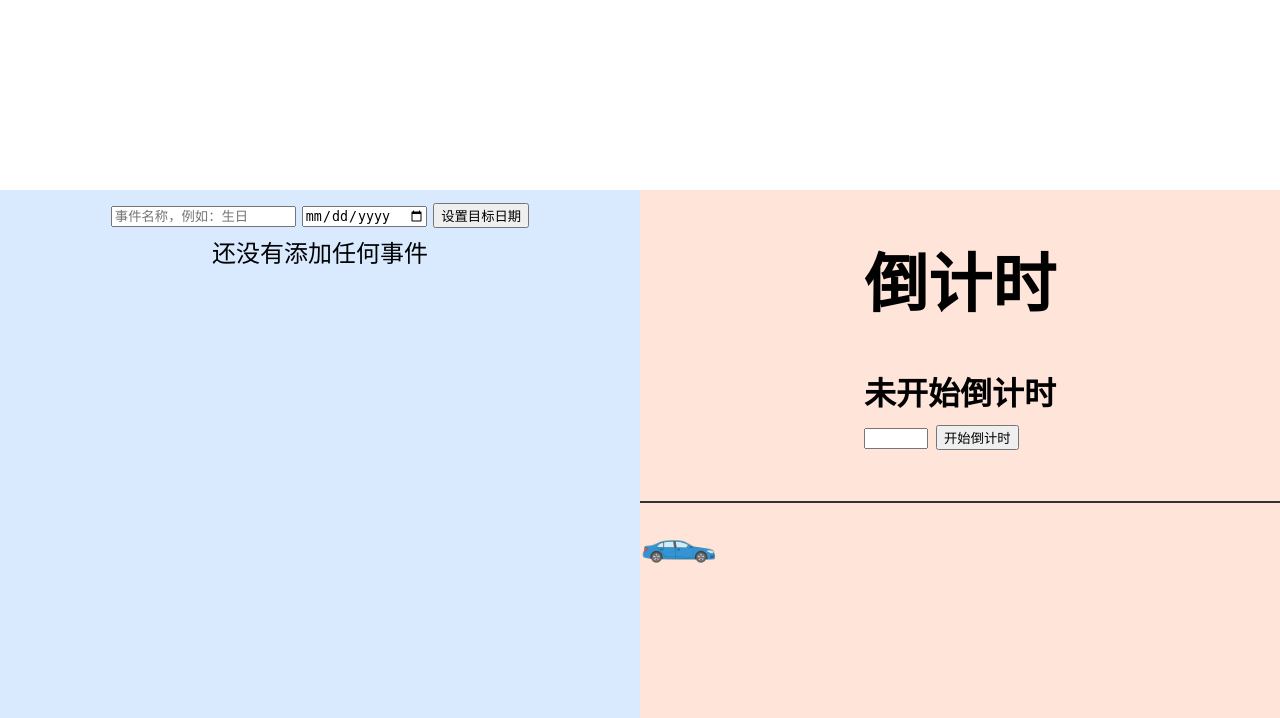
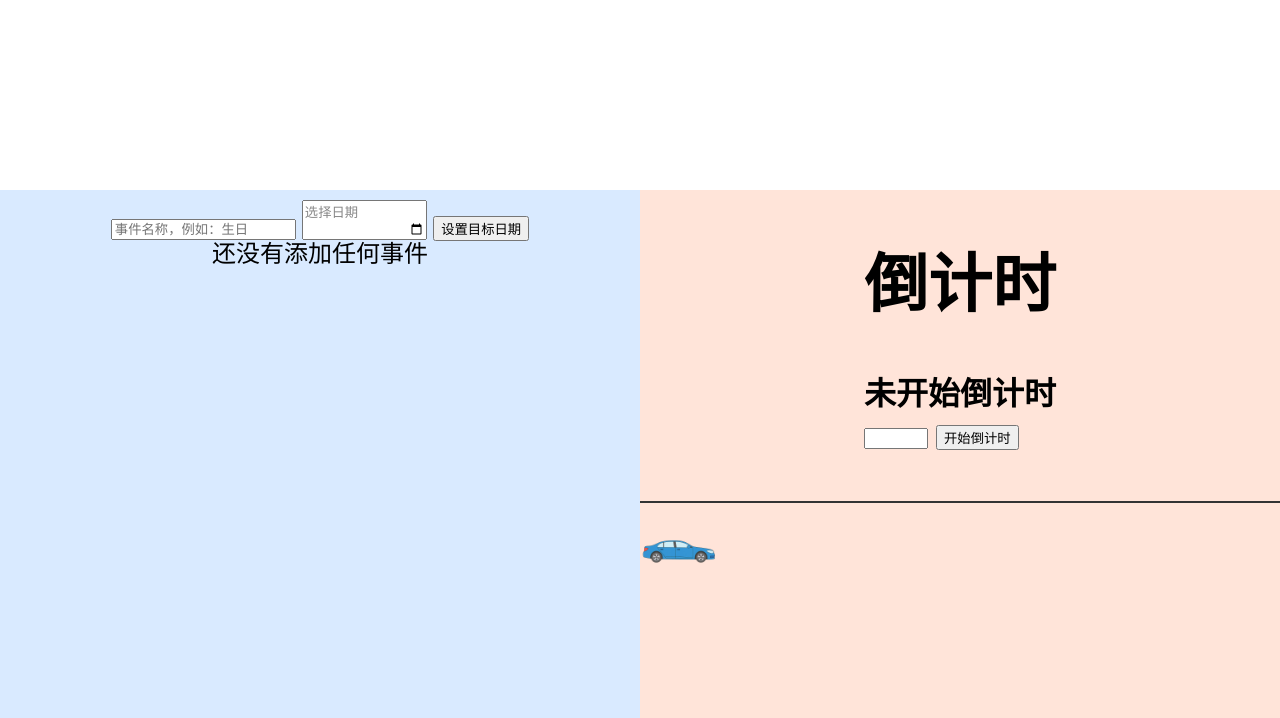
Before and after one commit to Her-mia/daily-notice-board, a Flask app: template templates/index.html in a window 1280 px wide. Shown: the part 162-880 px from the top of the page. Run offline with Flask 3, Linux system fonts and the light colour scheme; the template is opened without the code that fills it, so the values that code supplies are empty.

Commit message:
update input date placeholder

```diff
--- a/static/css/style.css
+++ b/static/css/style.css
@@ -125,6 +125,24 @@
     color: #444;
 }
 
+input[type="date"] {
+    color: transparent;
+}
+
+input[type="date"]::before {
+    content: attr(placeholder);
+    color: #888;
+}
+
+input[type="date"]:focus,
+input[type="date"]:valid {
+    color: black;
+}
+
+input[type="date"]:focus::before,
+input[type="date"]:valid::before {
+    content: "";
+}
 
 .timer {
     font-size: 32px;
```
